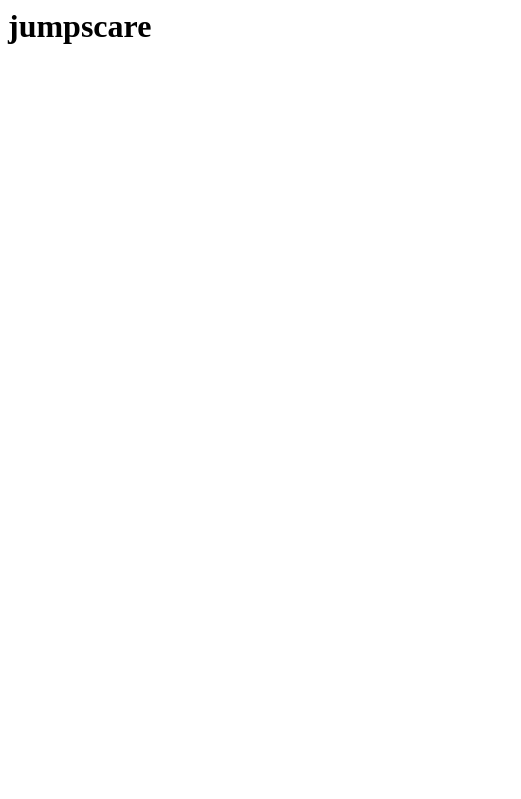
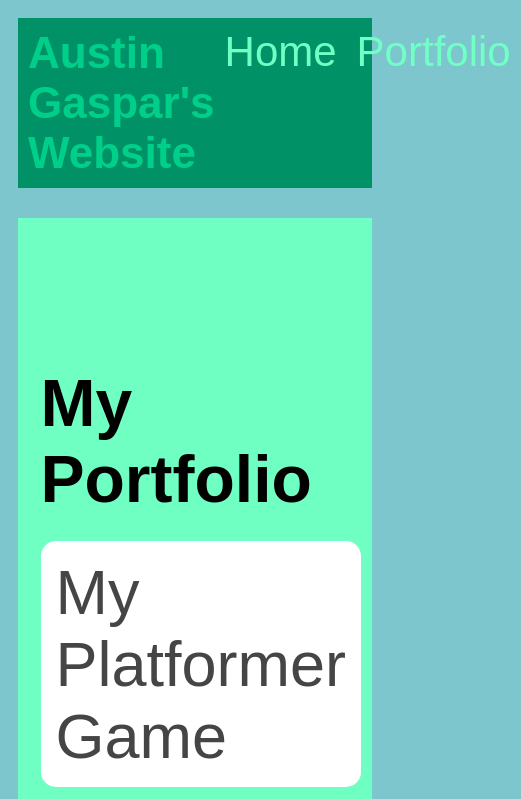
Before and after one commit to AustinGaspar/AustinGaspar.github.io, a plain HTML site: page portfolio.html in a window 390 px wide. Shown: the top 799 px of the page, 521 px wide, since content can reach past the window. Drawn offline with Linux system fonts and the light colour scheme.

Commit message:
update 2

```diff
--- a/portfolio.html
+++ b/portfolio.html
@@ -1 +1,41 @@
-<h1>jumpscare</h1>
+<!DOCTYPE html>
+<html>
+    <head>
+        <title>Austin Gaspar's Website</title>
+         <link rel="stylesheet" href="style.css" />
+        </head>
+<body>
+<!--All content goes here-->
+<div id="all-contents">
+<nav>
+<h1> Austin Gaspar's Website</h1>
+
+<ul id="nav-ul">
+    <li class="nav-li">
+  <a href="index.html">Home</a>
+</li>
+<li class="nav-li">
+  <a href="portfolio.html">Portfolio</a>
+</li>
+</ul>
+</nav>
+
+<main>
+<div class="content">
+    <h1>My Portfolio</h1>
+    <ul id="portfolio">
+        <li>
+  <a href="platformer_here">My Platformer Game</a>
+</li>
+<li>
+  <a href="bouncingbox_here">My Bouncing Box Game</a>
+</li>
+<li>
+  <a href="circularity_here">My Circularity Project</a>
+</li>
+    </ul>
+</div>
+</main>
+</div>
+</body>
+</html>
--- a/style.css
+++ b/style.css
@@ -22,7 +22,7 @@ nav {
 h1 {
     display: flex;
     align-items: center;
-    color: rgb(0, 255, 170);
+    color: rgb(0, 207, 138);
     flex: 1;
     margin: 0;
 }
@@ -75,3 +75,76 @@ main {
 h2, h3 {
     margin: 0px;
 }
+/* Portfolio styles */
+.content h1 {
+  color: black;
+}
+
+#portfolio {
+  list-style-type: none;
+  padding-left: 0;
+}
+
+#portfolio li {
+  background: #fff;
+  padding: 10px;
+  border-radius: 10px;
+  margin-bottom: 10px;
+}
+/* responsive web design */
+@media screen and (min-width: 120px) and (max-width: 1080px) {
+  main {
+    height: 100ch;
+    zoom: 1.5;
+    display: grid;
+  }
+
+  h1 {
+    font-size: 44px;
+  }
+
+  h2 {
+    font-size: 42px;
+  }
+
+  h3 {
+    font-size: 36px;
+  }
+
+  #all-contents {
+    height: 100ch;
+    margin: none;
+  }
+
+  a {
+    font-size: 42px;
+  }
+
+  .sidebar {
+    margin-right: 0px;
+    justify-content: center;
+    align-items: center;
+  }
+
+  .sidebar-img {
+    width: 100%;
+  }
+
+  p,
+  li {
+    font-size: 24px;
+  }
+
+  .content {
+    align-content: center;
+    justify-content: center;
+  }
+}
+#portfolio li:hover {
+  background: #eee;
+}
+
+#portfolio a {
+  text-decoration: none;
+  color: #454545;
+}
```
